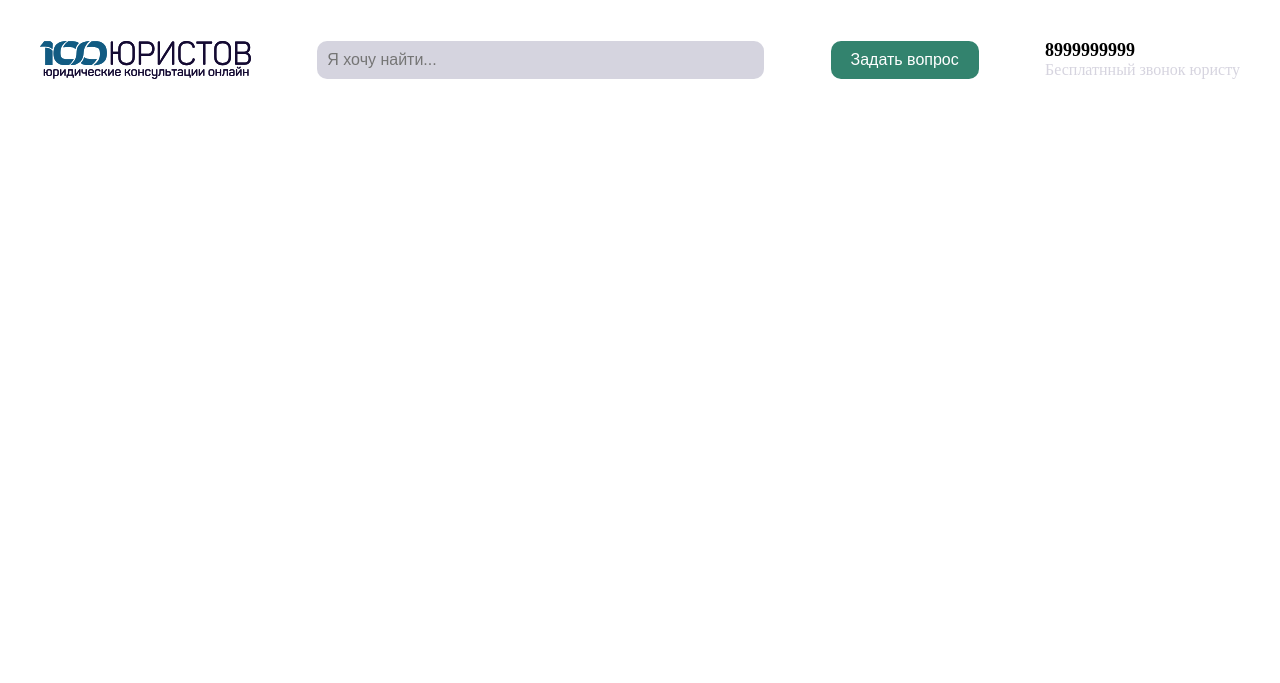
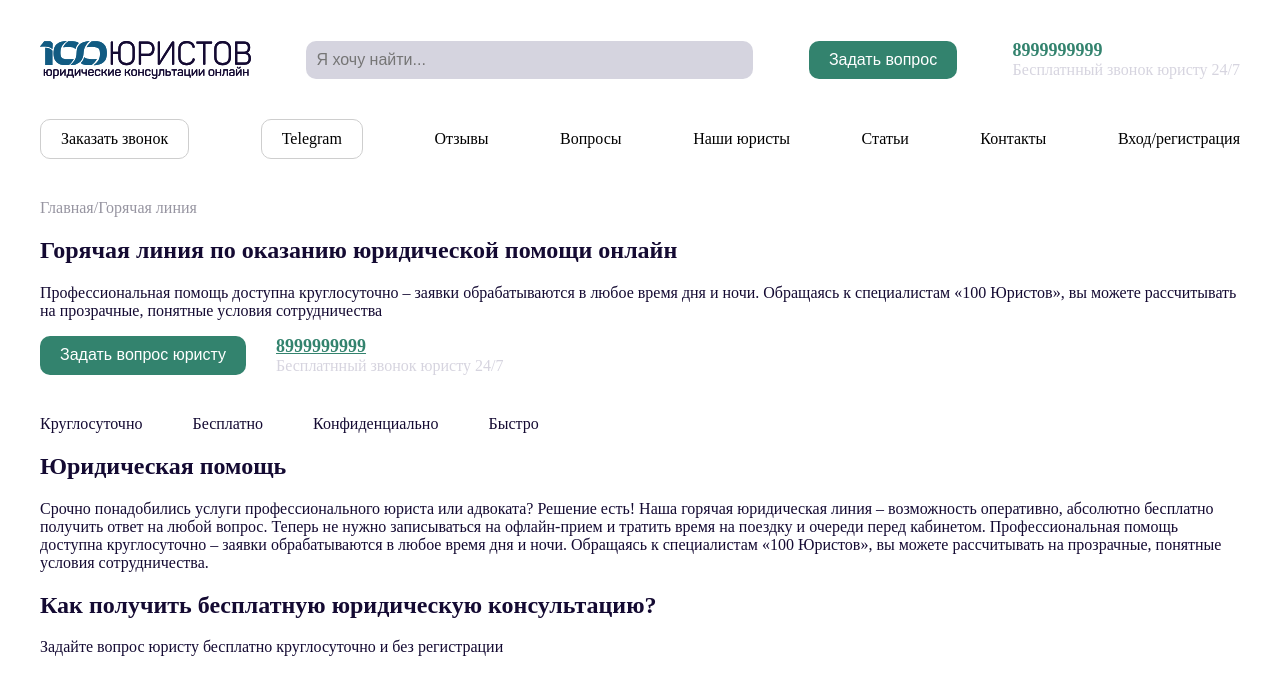
Before and after one commit to anastasiakornyushenko-sudo/IS-21-9, a plain HTML site: page index.html in a window 1280 px wide. Drawn offline with Linux system fonts and the light colour scheme.

Commit message:
3 работа

```diff
--- a/index.html
+++ b/index.html
@@ -14,8 +14,73 @@
 
         <div, class="contact">
             <span class="phone-number"> 8999999999</span>
-            <span class="contact-info"> Бесплатнный звонок юристу</span>
+            <span class="contact-info"> Бесплатнный звонок юристу 24/7</span>
         </div>
     </div>
 </body>
+ <div class="menu">
+        <a href="#" class="menu-border">Заказать звонок</a>
+        <a href="#" class="menu-border"> Telegram</a>
+        <!-- <img scr="image/Vector.svg" alt=""/> -->
+        <a href="#">Отзывы</a>
+        <a href="#">Вопросы</a>
+        <a href="#">Наши юристы</a>
+        <a href="#">Статьи</a>
+        <a href="#">Контакты</a>
+        <a href="#">Вход/регистрация</a>
+
+    </div>
+
+
+    <div class="menu-hotline">
+        <a href="#" class="menu-hotline">Главная/Горячая линия</a>
+    </div>
+
+    <div class="onas">
+        <div class="hotline-help">
+            <h2>
+                Горячая линия по оказанию юридической помощи онлайн
+            </h2>
+            <p>Профессиональная помощь доступна круглосуточно – заявки обрабатываются в
+                любое время дня и ночи. Обращаясь к специалистам «100 Юристов», вы можете
+                рассчитывать на прозрачные, понятные условия сотрудничества
+            </p>
+            <div class="question">
+            <button class="ask-btn">Задать вопрос юристу</button>
+                <div class="contact">
+                <span class="phone-number"><u> 8999999999</u></span>
+                <span class="contact-info"> Бесплатнный звонок юристу 24/7</span>
+                </div>
+            </div>
+            <div class="line">
+                <span>Круглосуточно</span>
+                <span>Бесплатно</span>
+                <span>Конфиденциально</span>
+                <span>Быстро</span>
+        </div>
+        <div class="hotline-help">
+            <h2>
+                Юридическая помощь
+            </h2>
+            <p>Срочно понадобились услуги профессионального юриста или адвоката? Решение есть! Наша горячая юридическая линия – возможность оперативно, абсолютно бесплатно получить ответ на любой вопрос. Теперь не нужно записываться на офлайн-прием и тратить время на поездку и очереди перед кабинетом.
+Профессиональная помощь доступна круглосуточно – заявки обрабатываются в любое время дня и ночи. Обращаясь к специалистам «100 Юристов», вы можете рассчитывать на прозрачные, понятные условия сотрудничества.
+            </p>
+        </div>
+        <div class="hotline-help">
+            <h2>
+            Как получить бесплатную юридическую консультацию?
+            </h2>
+            <p>Задайте вопрос юристу бесплатно круглосуточно и без регистрации
+            </p>
+        </div>
+
+
+
+
+
+      <img class="worker2" src="/images/worker.svg" alt=""></img>
+    </div>
+    </div>
+</body>
+
 </html>
--- a/style.css
+++ b/style.css
@@ -38,3 +38,56 @@ body{
 .contact-info{
     color: #bebbcda2;
 }
+
+.menu {
+    display: flex;
+    margin-top: 40px;
+    gap: 30px;
+    justify-content: space-between;
+    font-size: 16px;
+    align-items: center;
+}
+
+.menu a{
+    text-decoration: none;
+    color: black;
+}
+
+.menu-border {
+    border: 1px solid  rgb(206, 206, 206);
+    border-radius: 10px;
+    padding: 10px 20px;
+}
+
+.menu-hotline {
+    margin-top: 40px;
+    text-decoration: none;
+    color: rgba(47, 43, 67, 0.5);
+}
+
+.onas{
+    display: flex;
+}
+
+.hotline-help {
+    display: block;
+    color: #140A32;
+}
+
+.question{
+    display: flex;
+    gap: 30px;
+}
+/* .phone-number{
+    display: flex;
+} */
+
+.phone-number{
+    color: #33836e;
+}
+
+.line{
+    margin-top: 40px;
+    display: flex;
+    gap: 50px;
+}
```
Also changed, not shown: image/Vector.svg (added).
